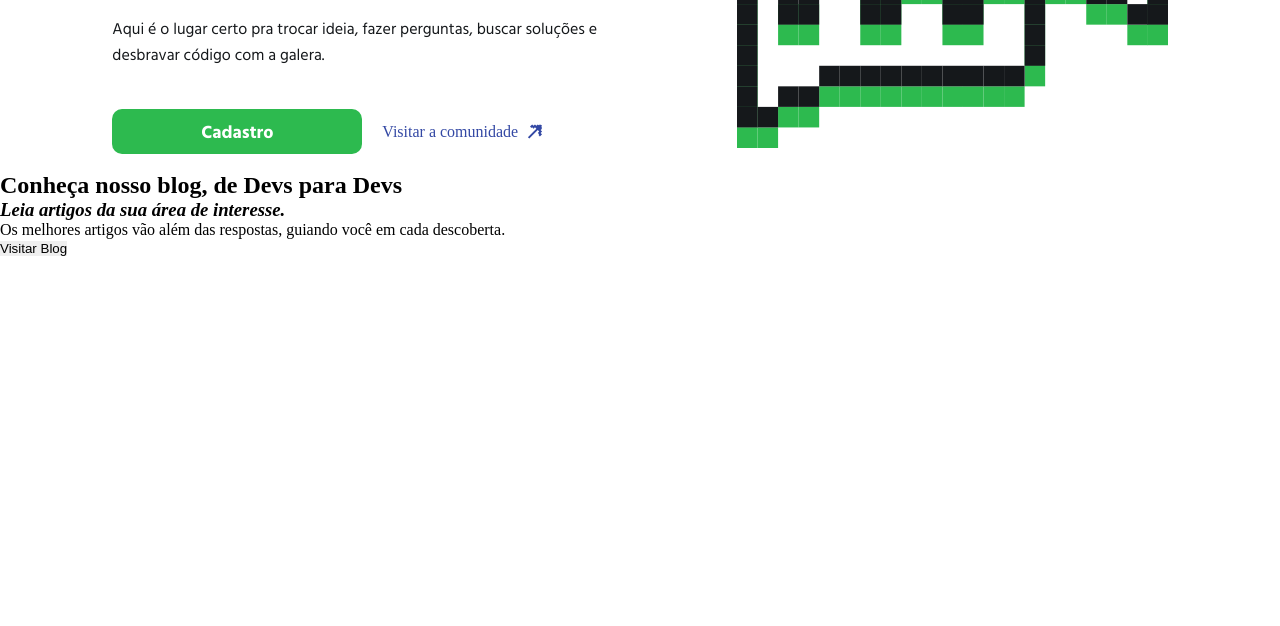
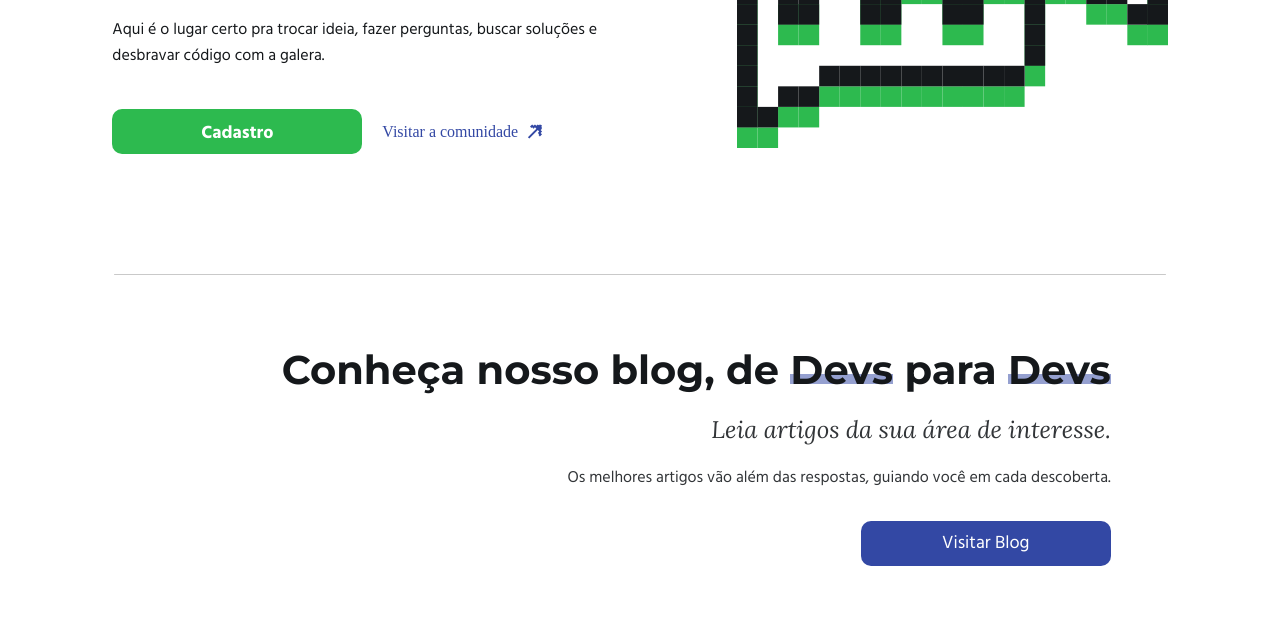
Before and after one commit to ThiagoCruz00/Code-Trouble-LandPage, a plain HTML site: page src/index.html in a window 1280 px wide. Shown: the part 378-1004 px from the top of the page. Before the commit the page ends 800 px from the top, so only its background shows below. Drawn offline with Linux system fonts and the light colour scheme.

Commit message:
feat: estilização da seção blog

```diff
--- a/src/style/style.css
+++ b/src/style/style.css
@@ -70,12 +70,12 @@ main {
 }
 
 .text-cadastro>h1>span {
-    background-color: var(--verde);
+    background-color: #92dba3;
     height: 46px;
     border-radius: 2px;
     position: relative;
     display: inline-block;
-    background: linear-gradient(to bottom, transparent 85%, var(--verde) 70%);
+    background: linear-gradient(to bottom, transparent 85%, #92dba3 70%);
     padding-bottom: 4px;
 }
 
@@ -86,12 +86,12 @@ main {
     right: 0;
     bottom: -4px;
     height: 4px;
-    background-color: var(--verde);
+    background-color: #92dba3;
     z-index: -1;
     /* Mantém a linha atrás do texto */
 }
 
-.text-cadastro > h3{
+.text-cadastro>h3 {
     font-size: 24px;
     font-weight: 400;
     font-family: 'Lora';
@@ -99,21 +99,21 @@ main {
     padding-bottom: 20px;
 }
 
-.text-cadastro > p{
+.text-cadastro>p {
     font-size: 16px;
     font-family: 'Hind';
     color: var(--preto);
     padding-bottom: 40px;
 }
 
-.cadastro{
+.cadastro {
     display: flex;
     align-items: center;
     text-align: center;
     gap: 20px;
 }
 
-.cadastro > button{
+.cadastro>button {
     width: 250px;
     height: 45px;
     background-color: var(--verde);
@@ -126,10 +126,116 @@ main {
 
     text-align: center;
     padding-top: 3px;
+
+    cursor: pointer;
+    transition: 0.3s ease-in-out;
 }
 
-.cadastro > a{
+.cadastro>button:hover{
+    background-color: var(--branco);
+    border: 1px solid var(--verde);
+    color: var(--verde);
+}
+
+.cadastro>a {
     display: flex;
     align-items: center;
     color: var(--azul);
 }
+
+.blog {
+    display: flex;
+    align-items: center;
+    justify-content: center;
+    flex-direction: column;
+
+    padding-bottom: 60px;
+}
+
+.barra {
+    width: 1052px;
+    border-top: 1px solid var(--cinza);
+    border-radius: 3px;
+    margin-top: 120px;
+}
+
+.blog-content {
+    display: flex;
+    justify-content: space-around;
+
+    padding-top: 70px;
+    width: 1054px;
+}
+
+.text-blog {
+    display: flex;
+    align-items: end;
+    flex-direction: column;
+    text-align: right;
+}
+
+.text-blog>h1 {
+    font-size: 40px;
+    font-weight: bold;
+    font-family: 'Montserrat';
+    color: var(--preto);
+
+    padding-bottom: 20px;
+}
+
+.text-blog>h1>span {
+    background-color: #95a0d0;
+    height: 35px;
+    border-radius: 2px;
+    position: relative;
+    display: inline-block;
+    background: linear-gradient(to bottom, transparent 85%, #95a0d0 70%);
+    padding-bottom: 4px;
+}
+
+.text-blog>h1>span::after {
+    content: '';
+    position: absolute;
+    left: 0;
+    right: 0;
+    bottom: -4px;
+    height: 10px;
+    background-color: #95a0d0;
+    z-index: -1;
+}
+
+.text-blog > h3{
+    font-size: 24px;
+    font-weight: 400;
+    font-family: 'Lora';
+    color: var(--cinza-escuro);
+    padding-bottom: 20px;
+}
+
+.text-blog > p{
+    font-size: 16px;
+    color: var(--cinza-escuro);
+    font-family: 'Hind';
+
+    padding-bottom: 30px;
+}
+
+.text-blog > button{
+    width: 250px;
+    height: 45px;
+
+    background-color: var(--azul);
+    color: var(--branco);
+    font-size: 18px;
+    font-family: 'Hind';
+    border-radius: 10px;
+
+    cursor: pointer;
+    transition: 0.3s ease-in-out;
+}
+
+.text-blog > button:hover{
+    background-color: var(--branco);
+    border: 1px solid var(--azul);
+    color: var(--azul);
+}
```
